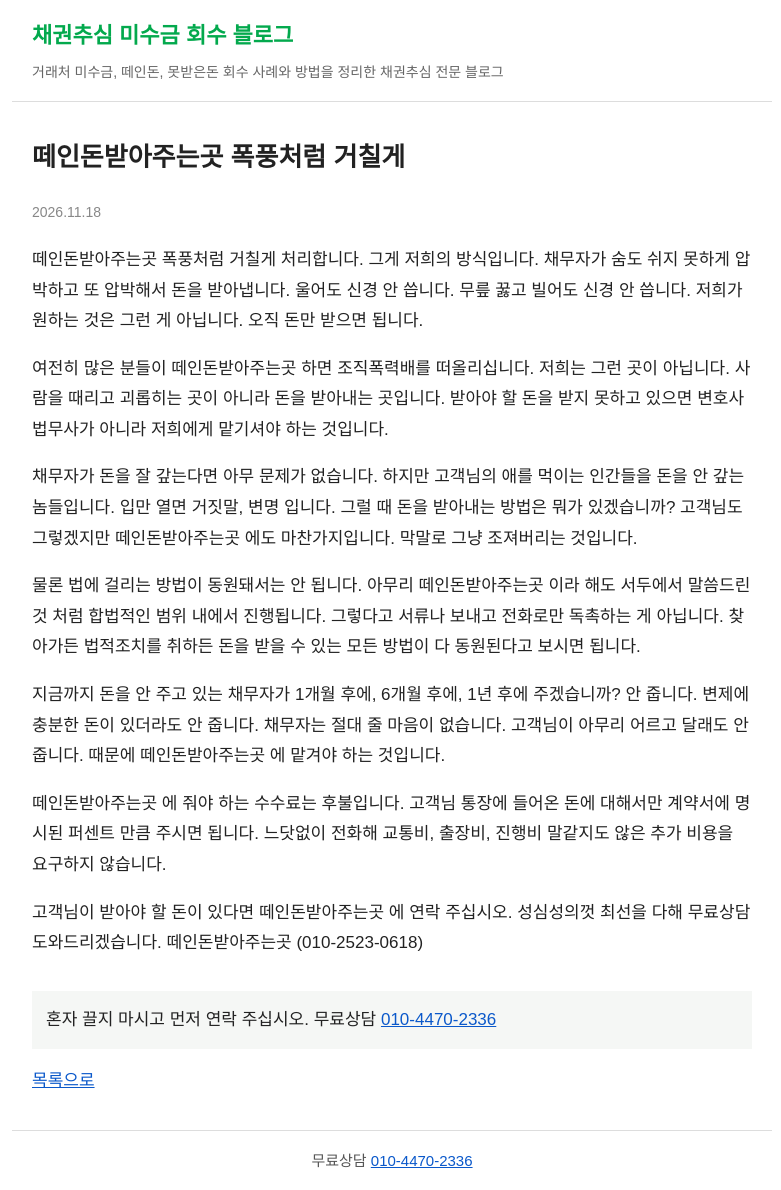
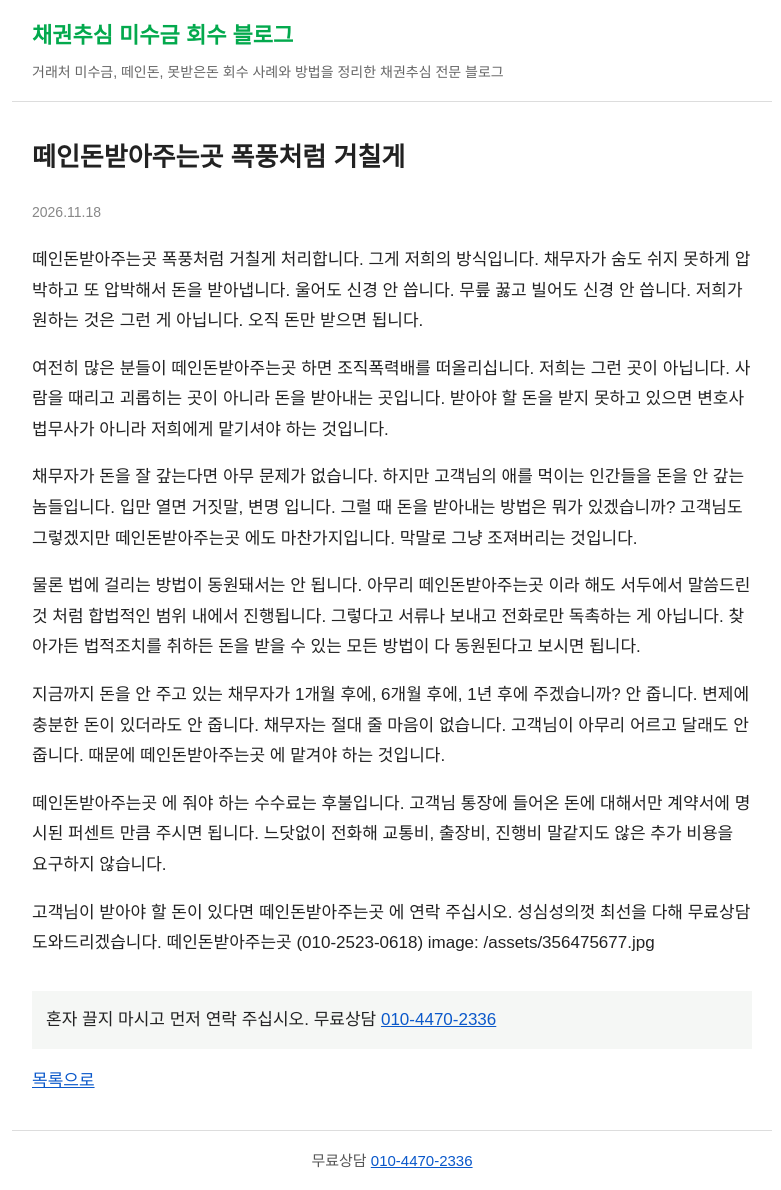
Before and after one commit to mopp13-boop/mopp13-boop.github.io, a Jekyll site: the page built from _posts/2026-11-18-떼인돈받아주는곳-폭풍처럼 거칠게.md, in a window 1280 px wide. Shown: the whole page, without its empty margins (248-1029 px from the left). Built offline with Jekyll 4.4.1, drawn with Linux system fonts in a browser that asks for light colours; our own code applies the rules of GitHub Pages for plain Markdown files.

Commit message:
Update 2026-11-18-떼인돈받아주는곳-폭풍처럼 거칠게.md

```diff
--- a/_posts/2026-11-18-떼인돈받아주는곳-폭풍처럼 거칠게.md
+++ b/_posts/2026-11-18-떼인돈받아주는곳-폭풍처럼 거칠게.md
@@ -16,3 +16,4 @@ description: 검색 결과에 보일 한두 줄 요약
 
 고객님이 받아야 할 돈이 있다면 떼인돈받아주는곳 에 연락 주십시오. 성심성의껏 최선을 다해 무료상담 도와드리겠습니다.
 떼인돈받아주는곳 (010-2523-0618)
+image: /assets/356475677.jpg
```
